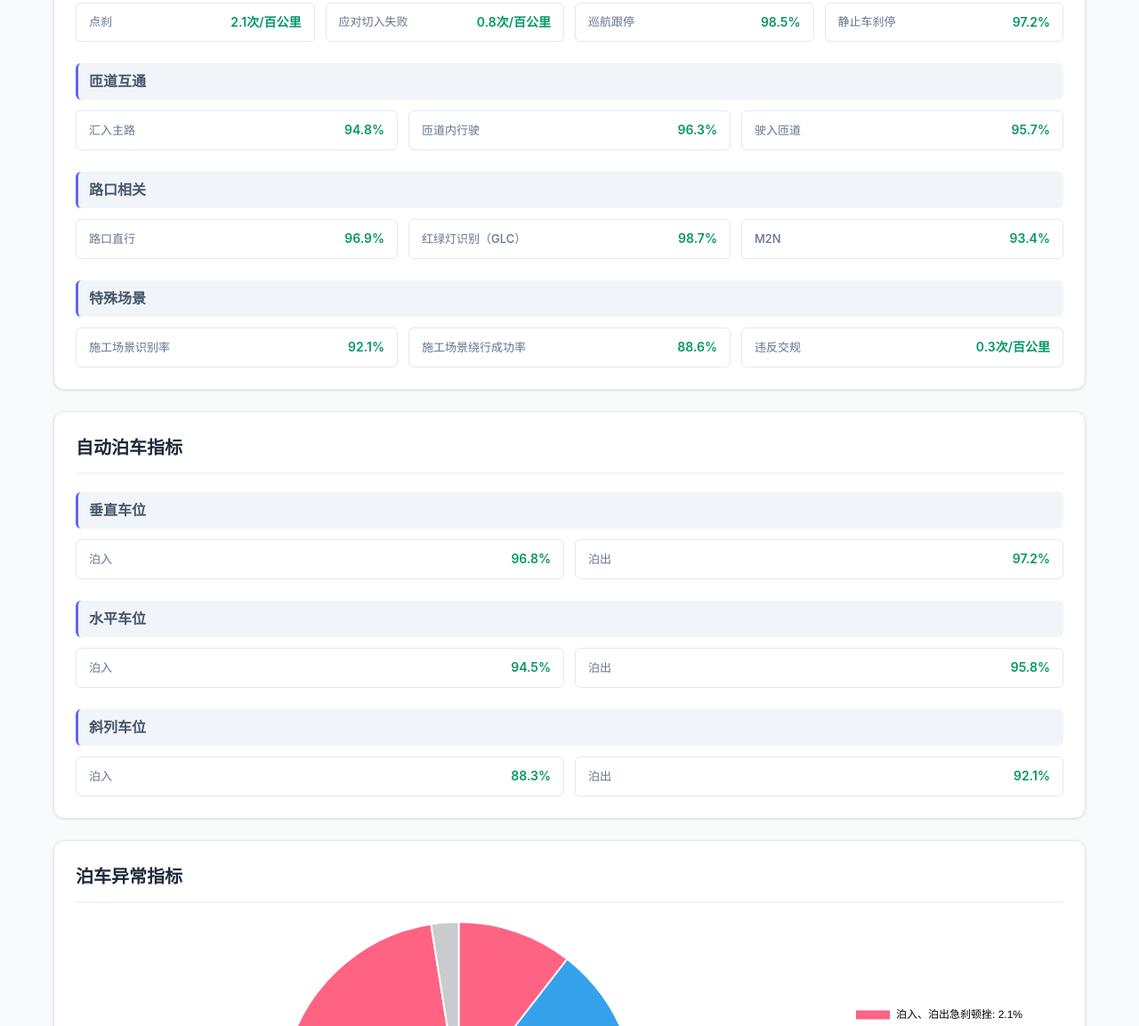
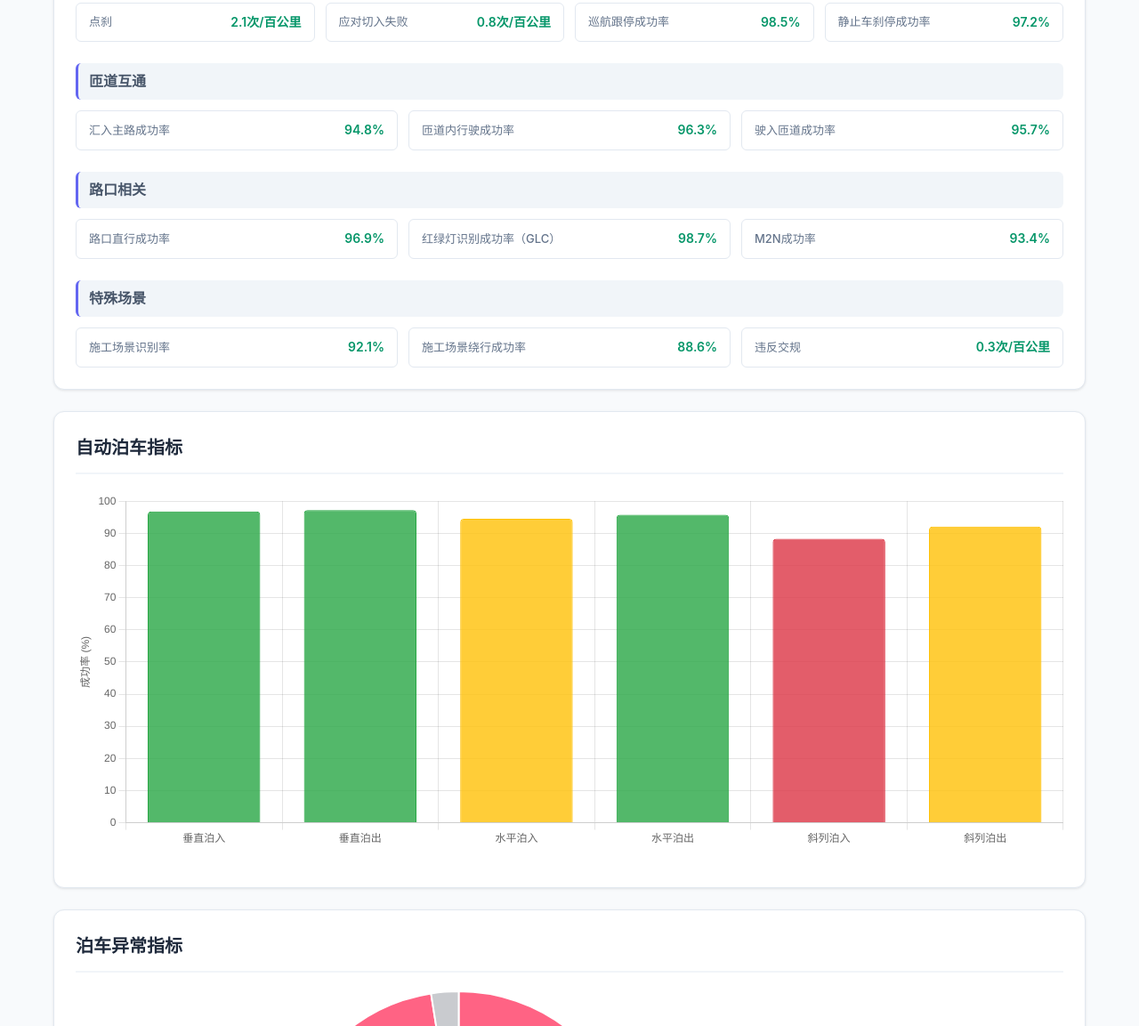
Before and after one commit to jiuhong1010/road-test-dashboard, a website: page report-detail.html in a window 1280 px wide. Shown: the part 1444-2597 px from the top of the page at 89% size. Drawn offline with nearby package versions, Linux system fonts and the light colour scheme.

Commit message:
优化指标标签：添加成功率后缀，整合自动泊车指标为柱状图可视化

```diff
--- a/report-detail.html
+++ b/report-detail.html
@@ -77,7 +77,7 @@
                         <span class="metric-value">1.5次/百公里</span>
                     </div>
                     <div class="metric-item">
-                        <span class="metric-label">弯道通行</span>
+                        <span class="metric-label">弯道通行成功率</span>
                         <span class="metric-value">97.8%</span>
                     </div>
                 </div>
@@ -88,7 +88,7 @@
                 <h3>绕行</h3>
                 <div class="metric-grid">
                     <div class="metric-item">
-                        <span class="metric-label">绕行避障</span>
+                        <span class="metric-label">绕行避障成功率</span>
                         <span class="metric-value">95.6%</span>
                     </div>
                 </div>
@@ -107,11 +107,11 @@
                         <span class="metric-value">0.8次/百公里</span>
                     </div>
                     <div class="metric-item">
-                        <span class="metric-label">巡航跟停</span>
+                        <span class="metric-label">巡航跟停成功率</span>
                         <span class="metric-value">98.5%</span>
                     </div>
                     <div class="metric-item">
-                        <span class="metric-label">静止车刹停</span>
+                        <span class="metric-label">静止车刹停成功率</span>
                         <span class="metric-value">97.2%</span>
                     </div>
                 </div>
@@ -122,15 +122,15 @@
                 <h3>匝道互通</h3>
                 <div class="metric-grid">
                     <div class="metric-item">
-                        <span class="metric-label">汇入主路</span>
+                        <span class="metric-label">汇入主路成功率</span>
                         <span class="metric-value">94.8%</span>
                     </div>
                     <div class="metric-item">
-                        <span class="metric-label">匝道内行驶</span>
+                        <span class="metric-label">匝道内行驶成功率</span>
                         <span class="metric-value">96.3%</span>
                     </div>
                     <div class="metric-item">
-                        <span class="metric-label">驶入匝道</span>
+                        <span class="metric-label">驶入匝道成功率</span>
                         <span class="metric-value">95.7%</span>
                     </div>
                 </div>
@@ -141,15 +141,15 @@
                 <h3>路口相关</h3>
                 <div class="metric-grid">
                     <div class="metric-item">
-                        <span class="metric-label">路口直行</span>
+                        <span class="metric-label">路口直行成功率</span>
                         <span class="metric-value">96.9%</span>
                     </div>
                     <div class="metric-item">
-                        <span class="metric-label">红绿灯识别（GLC）</span>
+                        <span class="metric-label">红绿灯识别成功率（GLC）</span>
                         <span class="metric-value">98.7%</span>
                     </div>
                     <div class="metric-item">
-                        <span class="metric-label">M2N</span>
+                        <span class="metric-label">M2N成功率</span>
                         <span class="metric-value">93.4%</span>
                     </div>
                 </div>
@@ -178,50 +178,8 @@
         <!-- 自动泊车指标 -->
         <div class="section">
             <h2>自动泊车指标</h2>
-
-            <!-- 垂直车位 -->
-            <div class="metric-group">
-                <h3>垂直车位</h3>
-                <div class="metric-grid">
-                    <div class="metric-item">
-                        <span class="metric-label">泊入</span>
-                        <span class="metric-value">96.8%</span>
-                    </div>
-                    <div class="metric-item">
-                        <span class="metric-label">泊出</span>
-                        <span class="metric-value">97.2%</span>
-                    </div>
-                </div>
-            </div>
-
-            <!-- 水平车位 -->
-            <div class="metric-group">
-                <h3>水平车位</h3>
-                <div class="metric-grid">
-                    <div class="metric-item">
-                        <span class="metric-label">泊入</span>
-                        <span class="metric-value">94.5%</span>
-                    </div>
-                    <div class="metric-item">
-                        <span class="metric-label">泊出</span>
-                        <span class="metric-value">95.8%</span>
-                    </div>
-                </div>
-            </div>
-
-            <!-- 斜列车位 -->
-            <div class="metric-group">
-                <h3>斜列车位</h3>
-                <div class="metric-grid">
-                    <div class="metric-item">
-                        <span class="metric-label">泊入</span>
-                        <span class="metric-value">88.3%</span>
-                    </div>
-                    <div class="metric-item">
-                        <span class="metric-label">泊出</span>
-                        <span class="metric-value">92.1%</span>
-                    </div>
-                </div>
+            <div class="chart-container">
+                <canvas id="parkingSuccessChart"></canvas>
             </div>
         </div>
 
--- a/report-detail.js
+++ b/report-detail.js
@@ -32,8 +32,64 @@ const parkingAnomalyData = [
 document.addEventListener('DOMContentLoaded', function() {
     initReportDetail();
     initTakeoverChart();
+    initParkingSuccessChart();
     initParkingAnomalyChart();
 });
+
+// 初始化自动泊车成功率图表
+function initParkingSuccessChart() {
+    const ctx = document.getElementById('parkingSuccessChart').getContext('2d');
+    new Chart(ctx, {
+        type: 'bar',
+        data: {
+            labels: ['垂直泊入', '垂直泊出', '水平泊入', '水平泊出', '斜列泊入', '斜列泊出'],
+            datasets: [{
+                label: '成功率 (%)',
+                data: [96.8, 97.2, 94.5, 95.8, 88.3, 92.1],
+                backgroundColor: function(context) {
+                    const value = context.parsed.y;
+                    if (value >= 95) return 'rgba(40, 167, 69, 0.8)';
+                    if (value >= 90) return 'rgba(255, 193, 7, 0.8)';
+                    return 'rgba(220, 53, 69, 0.8)';
+                },
+                borderColor: function(context) {
+                    const value = context.parsed.y;
+                    if (value >= 95) return 'rgba(40, 167, 69, 1)';
+                    if (value >= 90) return 'rgba(255, 193, 7, 1)';
+                    return 'rgba(220, 53, 69, 1)';
+                },
+                borderWidth: 1,
+                borderRadius: 4
+            }]
+        },
+        options: {
+            responsive: true,
+            maintainAspectRatio: false,
+            plugins: {
+                legend: {
+                    display: false
+                },
+                tooltip: {
+                    callbacks: {
+                        label: function(context) {
+                            return `${context.label}: ${context.parsed.y}%`;
+                        }
+                    }
+                }
+            },
+            scales: {
+                y: {
+                    beginAtZero: true,
+                    max: 100,
+                    title: {
+                        display: true,
+                        text: '成功率 (%)'
+                    }
+                }
+            }
+        }
+    });
+}
 
 // 初始化接管与异常升降级图表
 function initTakeoverChart() {
```
